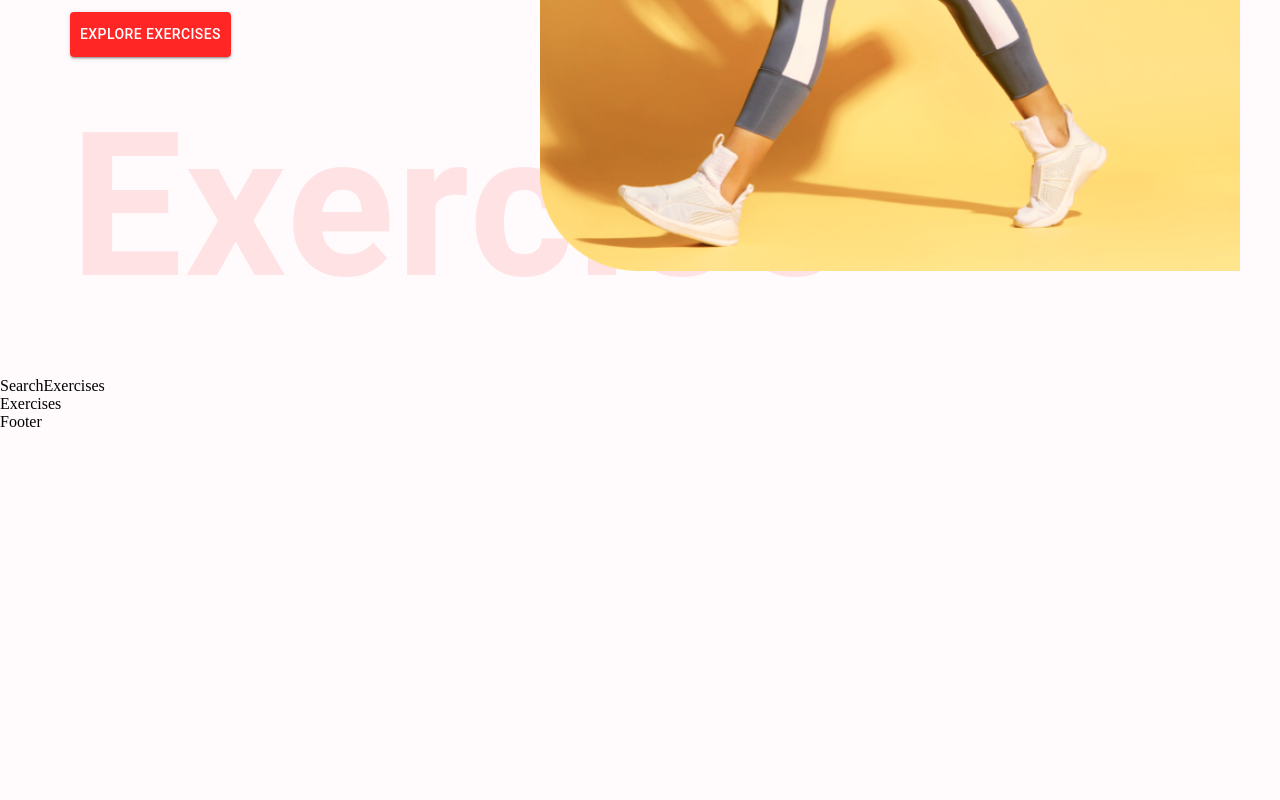
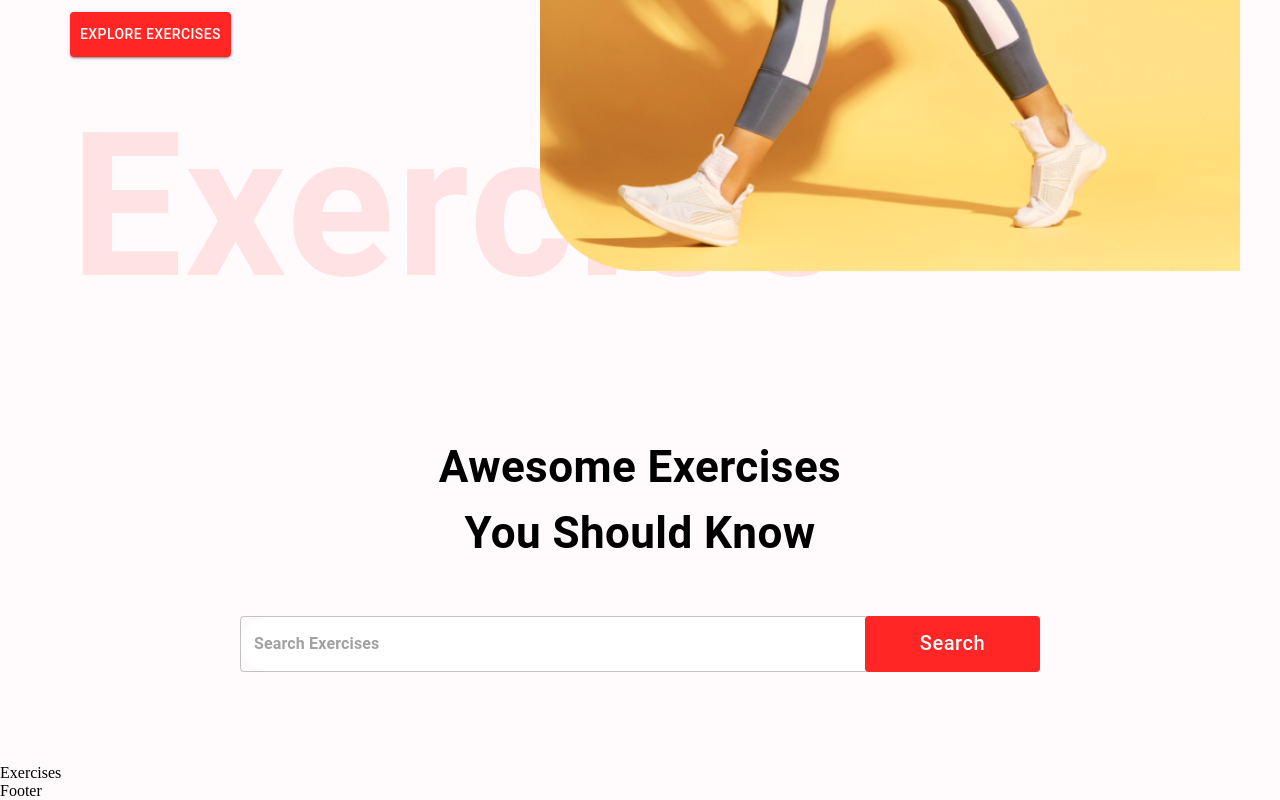
Before and after one commit to tolgatopkac/fitness-exercises-app, a React (Create React App) app: page / in a window 1280 px wide. Shown: the part 595-1395 px from the top of the page. Before the commit the page ends 1026 px from the top, so only its background shows below. Built offline with nearby package versions, Linux system fonts and the light colour scheme.

Commit message:
complete searchexercise component style with material ui

```diff
--- a/src/components/SearchExercises.js
+++ b/src/components/SearchExercises.js
@@ -1,7 +1,59 @@
-import React from "react";
+import React, { useEffect, useState } from "react";
+
+import { Box, Button, Stack, TextField, Typography } from "@mui/material";
 
 const SearchExercises = () => {
-  return <div>SearchExercises</div>;
+  const [search, setSearch] = useState("");
+
+  const handleSearch = async () => {
+    if (search) {
+      // const exercisesData = await fetchData();
+    }
+  };
+
+  return (
+    <Stack alignItems="center" mt="37px" justifyContent="center" p="20px">
+      <Typography
+        fontWeight={700}
+        sx={{ fontSize: { lg: "44px", xs: "30px" } }}
+        mb="50px"
+        textAlign="center"
+      >
+        Awesome Exercises <br /> You Should Know
+      </Typography>
+      <Box position="relative" mb="72px">
+        <TextField
+          sx={{
+            input: { fontWeight: "700", border: "none", borderRadius: "4px" },
+            width: { lg: "800px", xs: "350px" },
+            backgroundColor: "#fff",
+            borderRadius: "40px",
+          }}
+          height="76px"
+          value={search}
+          onChange={(e) => setSearch(e.target.value.toLowerCase())}
+          placeholder="Search Exercises"
+          type="text"
+        />
+        <Button
+          className="search-btn"
+          sx={{
+            bgcolor: "#ff2625",
+            color: "#fff",
+            textTransform: "none",
+            width: { lg: "175px", xs: "80px" },
+            fontSize: { lg: "20px", xs: "14px" },
+            height: "56px",
+            position: "absolute",
+            right: "0",
+          }}
+          onClick={handleSearch}
+        >
+          Search
+        </Button>
+      </Box>
+    </Stack>
+  );
 };
 
 export default SearchExercises;
```
